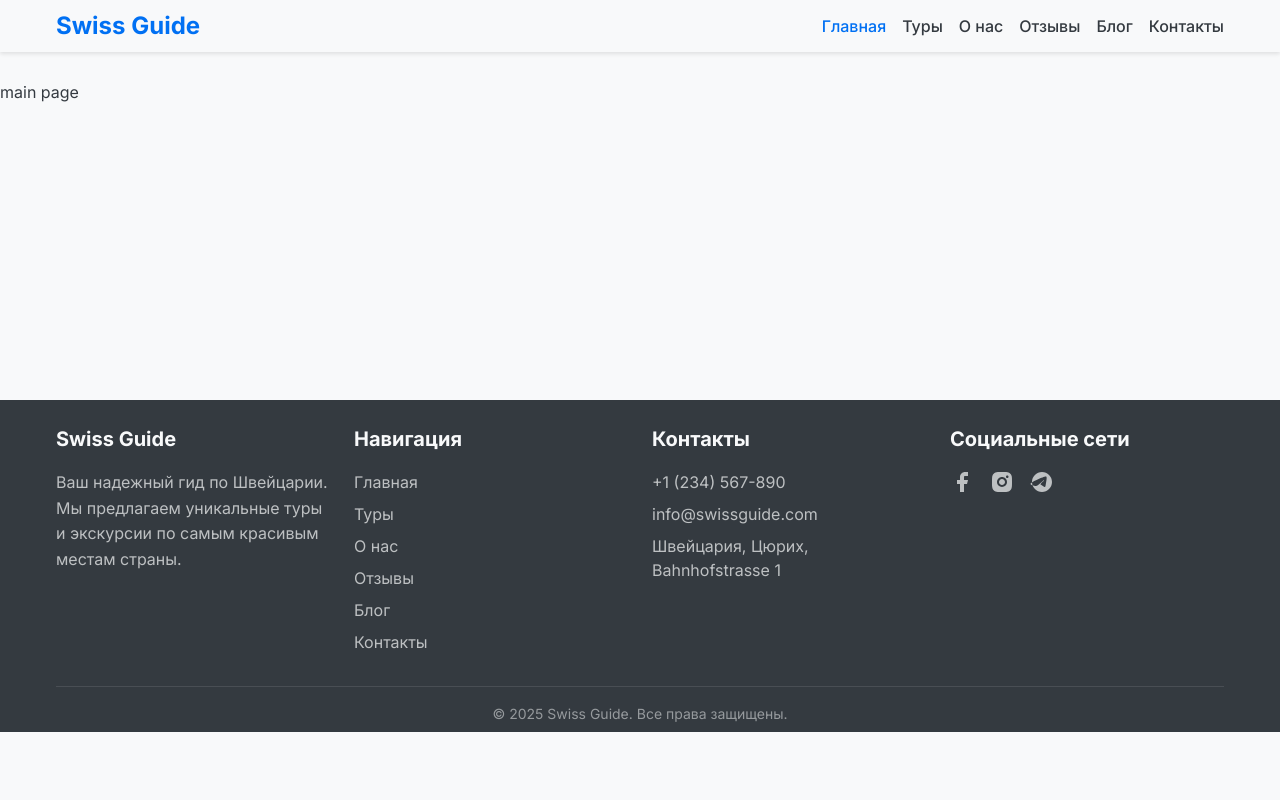
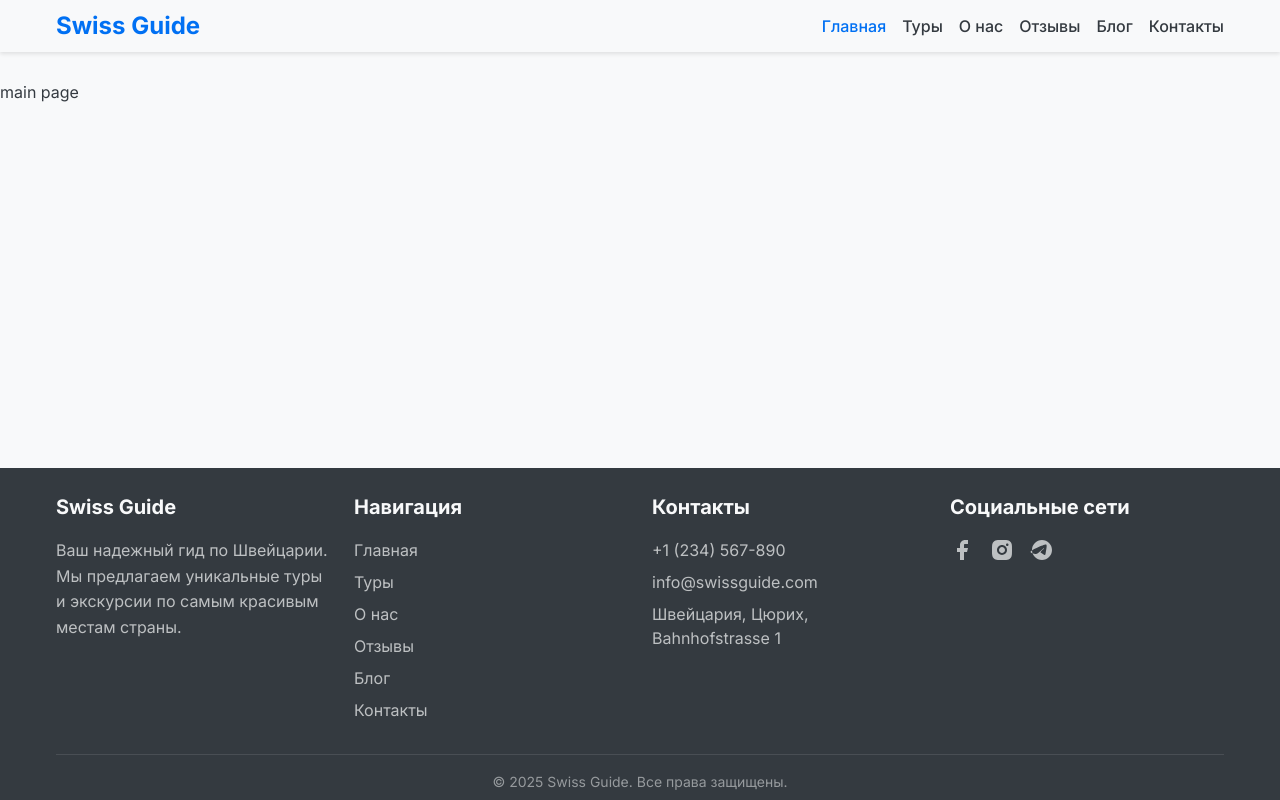
Before and after one commit to RKarseka/swiss-guide1, a Next.js app: page / in a window 1280 px wide. Built offline with nearby package versions, Linux system fonts and the light colour scheme.

Commit message:
feat: refactor

```diff
--- /dev/null
+++ b/src/app/layout.module.scss
@@ -0,0 +1,11 @@
+.wrapper {
+  display: flex;
+  flex-direction: column;
+  min-height: 100vh;
+}
+
+.main {
+  flex: 1 0 auto;
+  margin-top: 80px;
+  padding-bottom: 2rem;
+}
--- a/src/app/layout.tsx
+++ b/src/app/layout.tsx
@@ -3,6 +3,7 @@ import { Inter } from 'next/font/google';
 import '@/styles/main.scss';
 import Navbar from '@/components/Navbar/Navbar';
 import Footer from '@/components/Footer/Footer';
+import styles from './layout.module.scss';
 
 const inter = Inter({ subsets: ['latin', 'cyrillic'] });
 
@@ -15,9 +16,11 @@ export default function RootLayout({ children }: { children: React.ReactNode })
   return (
     <html lang='ru'>
       <body className={inter.className}>
-        <Navbar />
-        <main style={{ marginTop: '80px', minHeight: 'calc(100vh - 80px - 400px)' }}>{children}</main>
-        <Footer />
+        <div className={styles.wrapper}>
+          <Navbar />
+          <main className={styles.main}>{children}</main>
+          <Footer />
+        </div>
       </body>
     </html>
   );
--- a/src/components/Footer/Footer.module.scss
+++ b/src/components/Footer/Footer.module.scss
@@ -5,7 +5,10 @@
   background-color: map-get($colors, dark);
   color: map-get($colors, light);
   padding: map-get($spacing-sizes, 4) 0 map-get($spacing-sizes, 2);
-  margin-top: auto;
+  width: 100%;
+  position: relative;
+  bottom: 0;
+  left: 0;
 }
 
 .container {
```
